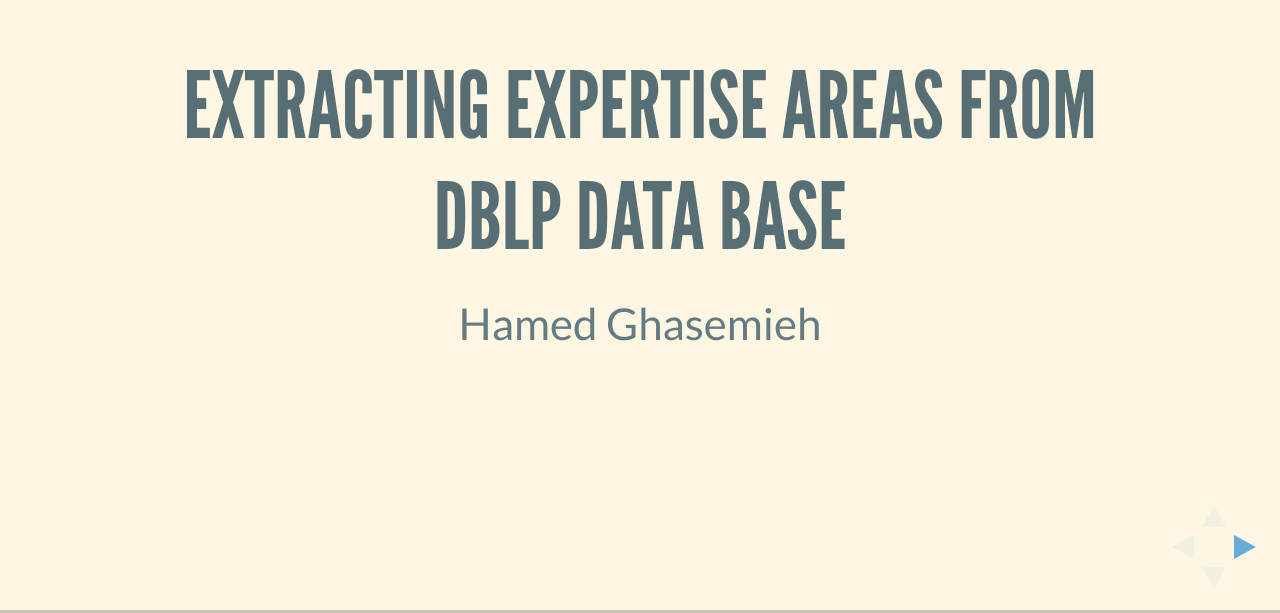
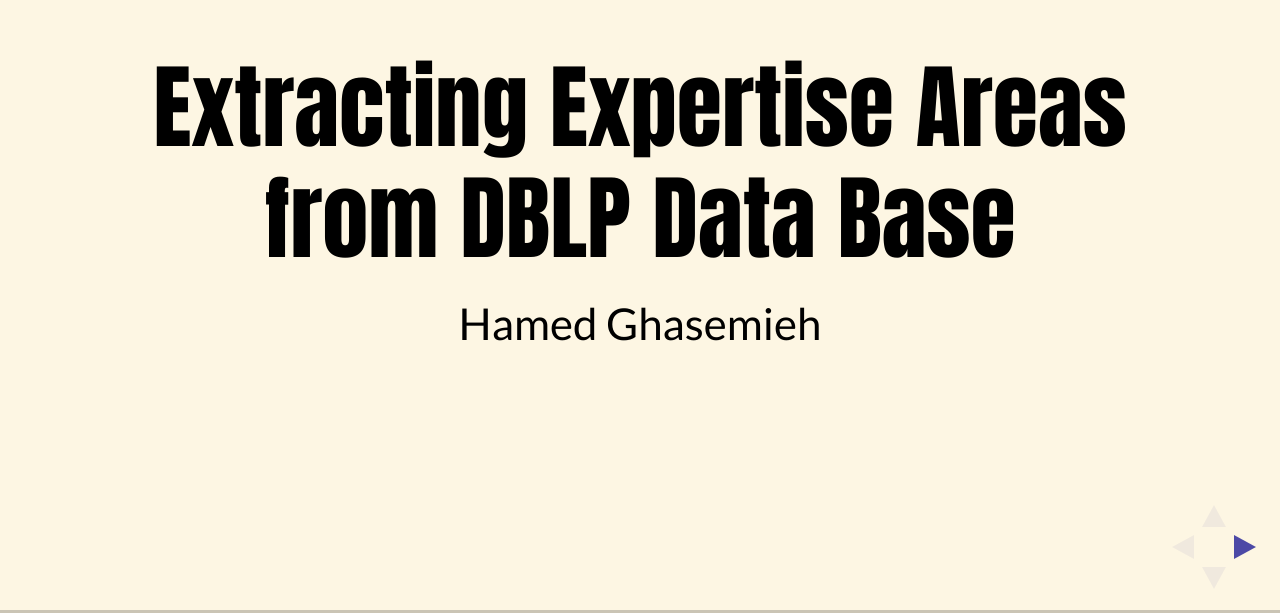
Before and after one commit to hamedQsm/dblp_expert_analysis, a website: page presentation/PMI-presentation.html in a window 1280 px wide. Shown: the part 187-800 px from the top of the page. Drawn offline with Linux system fonts and the light colour scheme; a web font is replaced by a local one.

Commit message:
presentation fonts

```diff
--- a/presentation/PMI-presentation.html
+++ b/presentation/PMI-presentation.html
@@ -7,7 +7,7 @@
 		<title>PMI presentation</title>
 
 		<link rel="stylesheet" href="css/reveal.css">
-		<link rel="stylesheet" href="css/theme/solarized.css">
+		<link rel="stylesheet" href="css/theme/simple.css">
 
 		<!-- Theme used for syntax highlighting of code -->
 		<link rel="stylesheet" href="lib/css/zenburn.css">
--- a/presentation/css/theme/simple.css
+++ b/presentation/css/theme/simple.css
@@ -14,8 +14,8 @@
  * GLOBAL STYLES
  *********************************************/
 body {
-  background: #fff;
-  background-color: #fff; }
+  background: #fdf6e3;
+  background-color: #fdf6e3; }
 
 .reveal {
   font-family: "Lato", sans-serif;
```
